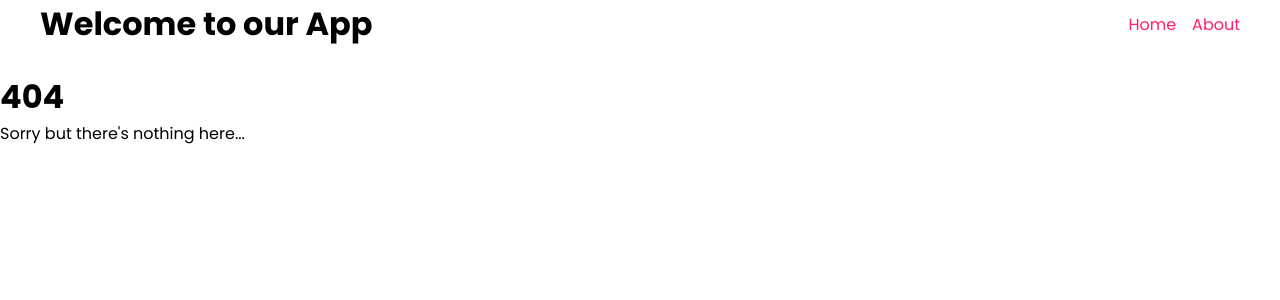
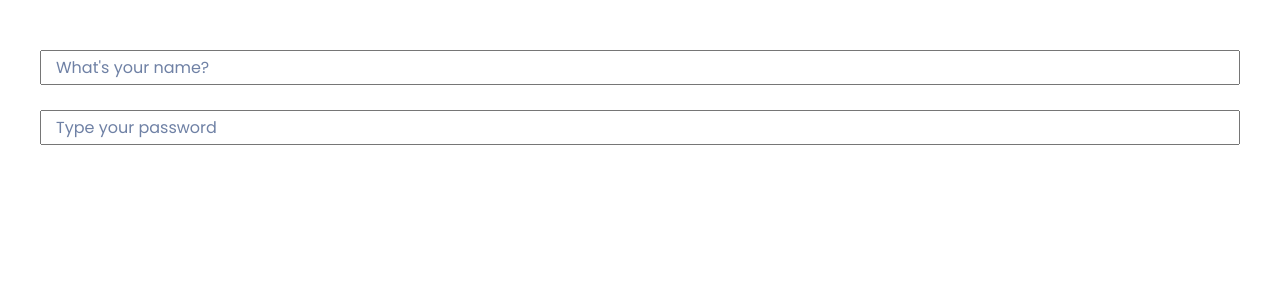
Before and after one commit to tomtom637/react-starter-app, a React (Vite) app: page /test in a window 1280 px wide. Before the commit this address had no page. Shown: the top 300 px of the page. Built offline with nearby package versions, Linux system fonts and the light colour scheme.

Commit message:
added floating-input in Test route

```diff
--- a/src/assets/db.json
+++ b/src/assets/db.json
@@ -14,11 +14,6 @@
       "id": "414fcec1-269a-43a2-b627-dedae171e044",
       "name": "Pia",
       "eyes": "black"
-    },
-    {
-      "id": "c7635736-6a5a-4cc2-b2d7-aa5e0e922eca",
-      "name": "Dominique",
-      "eyes": "blue"
     }
   ]
 }
--- /dev/null
+++ b/src/components/Input/Input.jsx
@@ -0,0 +1,30 @@
+import { useId, useState, useCallback } from 'react';
+import PropTypes from 'prop-types';
+import style from "./Input.module.scss";
+
+Input.propTypes = {
+  label: PropTypes.string
+};
+
+export default function Input({ label, type }) {
+  const [value, setValue] = useState('');
+  const inputId = useId();
+
+  const handleChange = useCallback(e => {
+    setValue(e.target.value);
+  }, []);
+
+  return (
+    <div className={style.form_control}>
+      <label className={`${style.floating_label} ${value ? style.filled : ''}`} htmlFor={inputId}>{label}</label>
+      <input
+        data-testid="floating-input"
+        className={style.input_field}
+        id={inputId}
+        type={type}
+        value={value}
+        onChange={e => handleChange(e)}
+      />
+    </div>
+  );
+};
--- /dev/null
+++ b/src/components/Input/Input.module.scss
@@ -0,0 +1,29 @@
+.form_control {
+  position: relative;
+  display: flex;
+  flex-direction: column;
+}
+
+.form_control:focus-within label {
+  transform: translateY(-16px) scale(0.8);
+  color: #0a53e4;
+}
+
+.form_control .filled {
+  transform: translateY(-16px) scale(0.8);
+}
+
+.form_control label {
+  position: absolute;
+  pointer-events: none;
+  transform: translateY(10px) scale(1);
+  transform-origin: top left;
+  transition: 200ms cubic-bezier(0, 0, 0.2, 1) 0ms;
+  color: #6f81a5;
+  line-height: 1;
+  left: 16px;
+}
+
+.input_field {
+  padding: 8px;
+}
--- a/src/main.jsx
+++ b/src/main.jsx
@@ -9,12 +9,14 @@ import App from './App';
 import Home from './routes/Home/Home';
 import About from './routes/About/About';
 import NoPageFound from './routes/NoPageFound/NoPageFound';
+import Test from "./routes/Test/Test";
 import './scss/main.scss';
 
 ReactDOM.createRoot(document.getElementById('root')).render(
   <React.StrictMode>
     <BrowserRouter>
       <Routes>
+        <Route path="/test" element={<Test />} />
         <Route path="/" element={<App />}>
           <Route path="/" element={<Home />} />
           <Route path="about" element={<About />} />
--- /dev/null
+++ b/src/routes/Test/Test.jsx
@@ -0,0 +1,12 @@
+import Input from "../../components/Input/Input";
+
+export default function Test() {
+  return (
+    <div className="container">
+      <br /><br />
+      <Input type="text" label="What's your name?" />
+      <br />
+      <Input type="password" label="Type your password" />
+    </div>
+  );
+}
```
Also changed, not shown: 1 other file (tests, documents, lock files or other folders).
